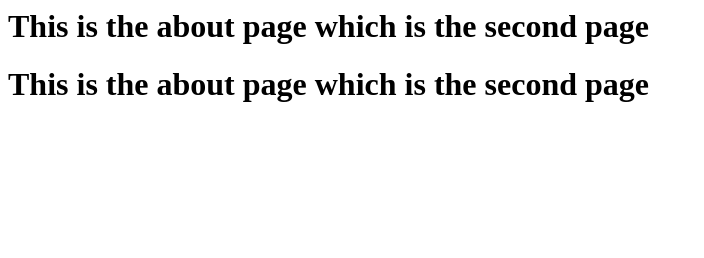
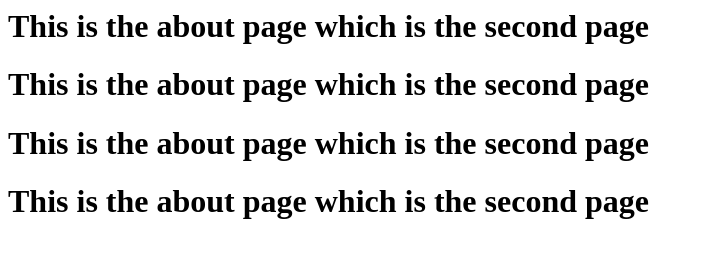
Before and after one commit to akhilelamadu/forteach, a plain HTML site: page about.html in a window 1280 px wide. Shown: the whole page, without its empty margins (0-704 px from the left). Drawn offline with Linux system fonts and the light colour scheme.

Commit message:
just fir tryyy

```diff
--- a/about.html
+++ b/about.html
@@ -5,5 +5,7 @@
     <body>
         <h1>This is the about page which is the second page</h1>
         <h1>This is the about page which is the second page</h1>
+        <h1>This is the about page which is the second page</h1>
+        <h1>This is the about page which is the second page</h1>
     </body>
 </html>
```
